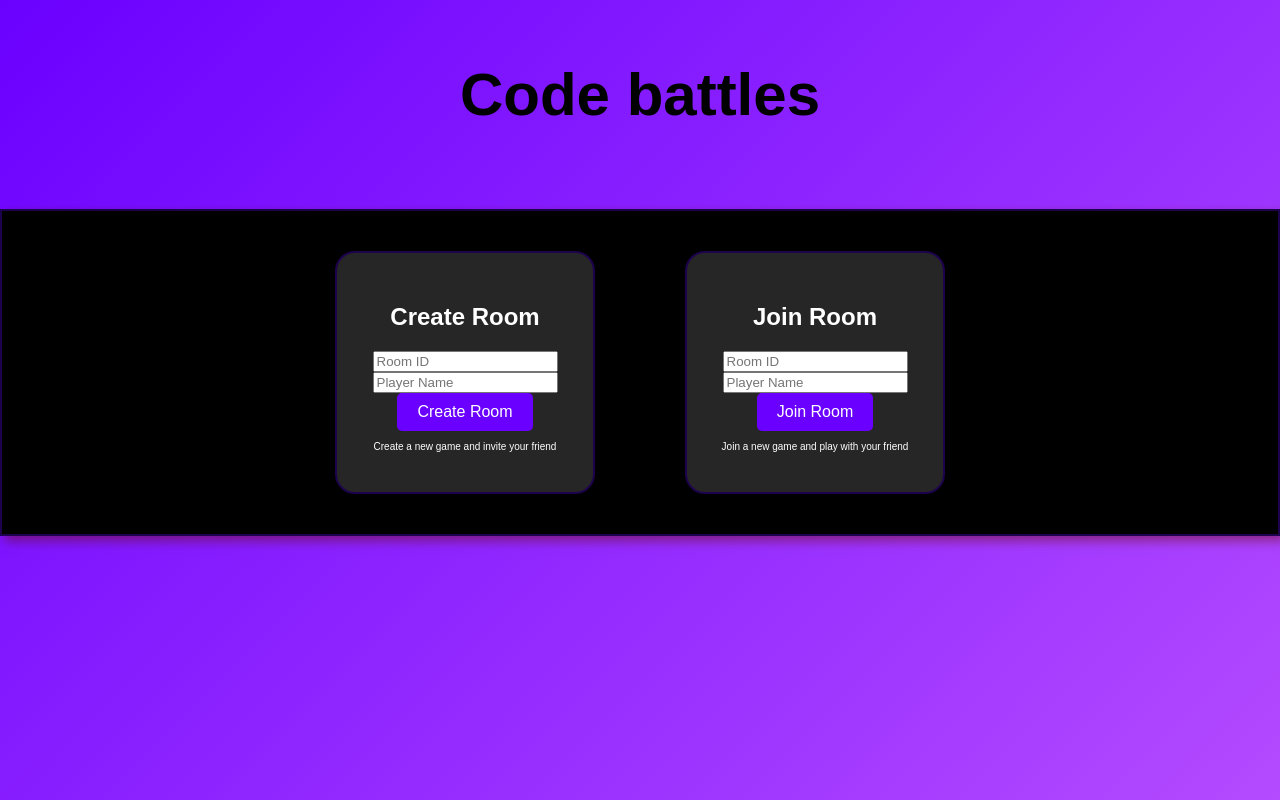
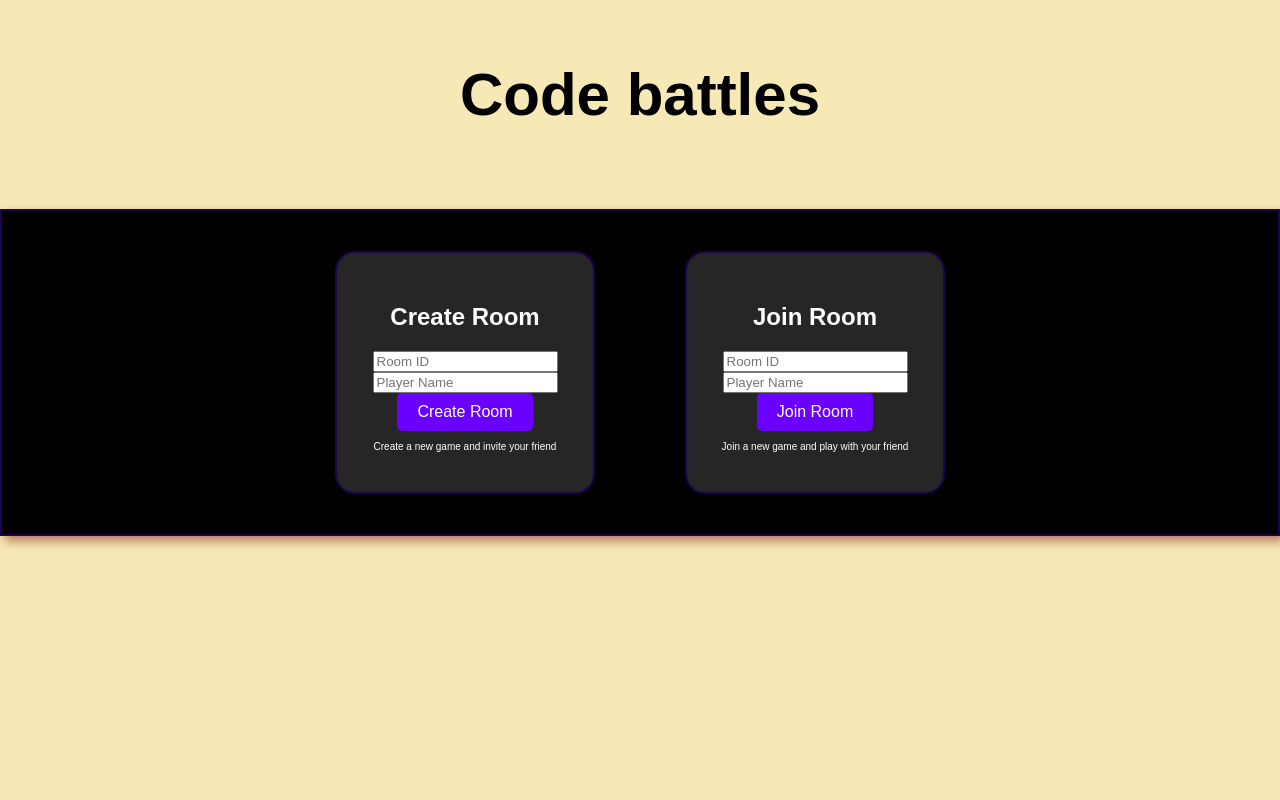
Before and after one commit to JacobCSUF/CPSC-491-Code-Battles, a FastAPI app: page / in a window 1280 px wide. Run offline with FastAPI, Linux system fonts and the light colour scheme.

Commit message:
Update body background color to #f7e9b5
Changed body background from gradient to solid color.

```diff
--- a/static/home.css
+++ b/static/home.css
@@ -38,7 +38,7 @@ header {
 }
 
 body {
-  background: linear-gradient(135deg, #6a00ff, #b44bff);
+  background-color: #f7e9b5;
   font-family: Arial, sans-serif;
 }
 
```
